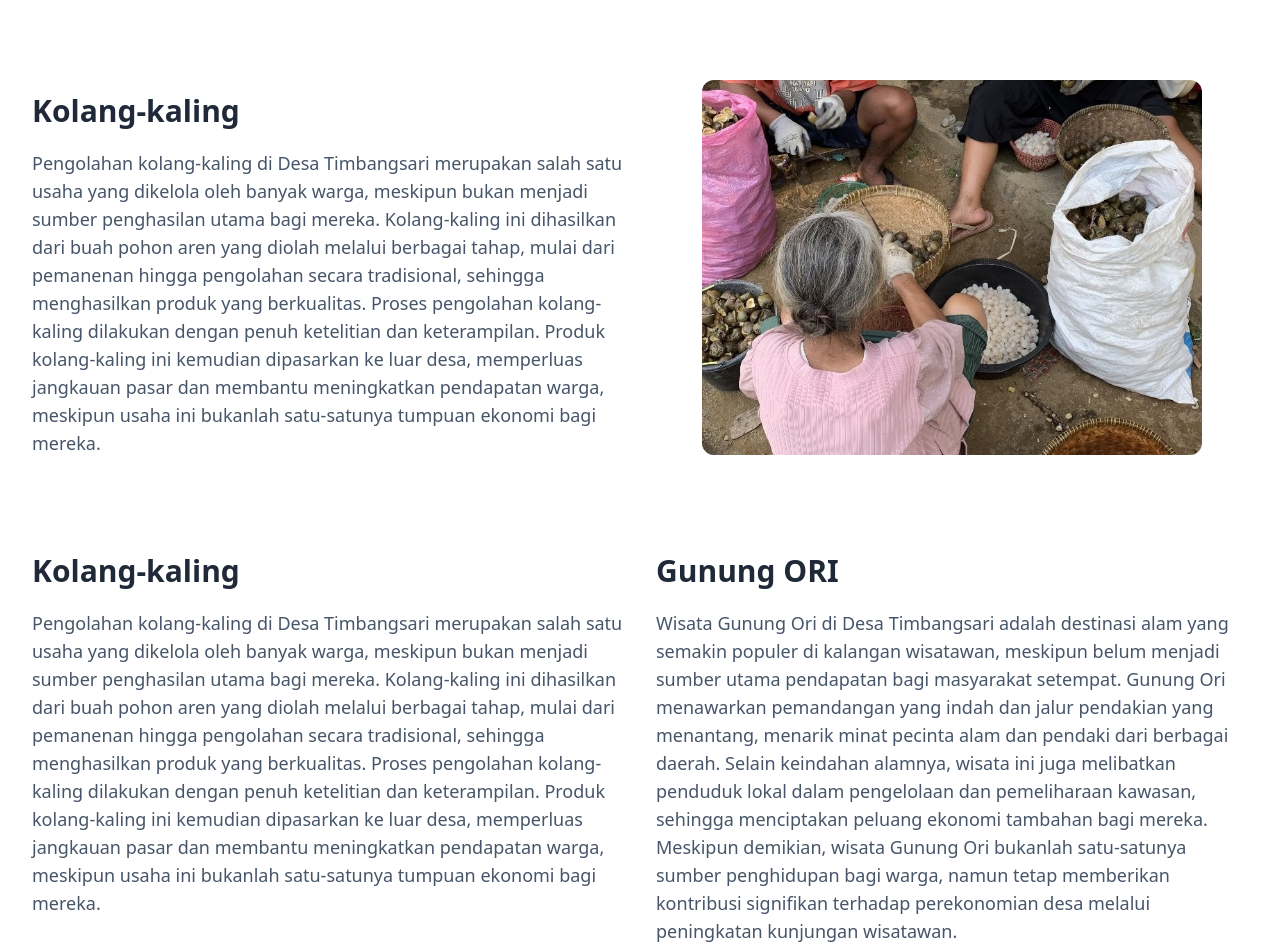
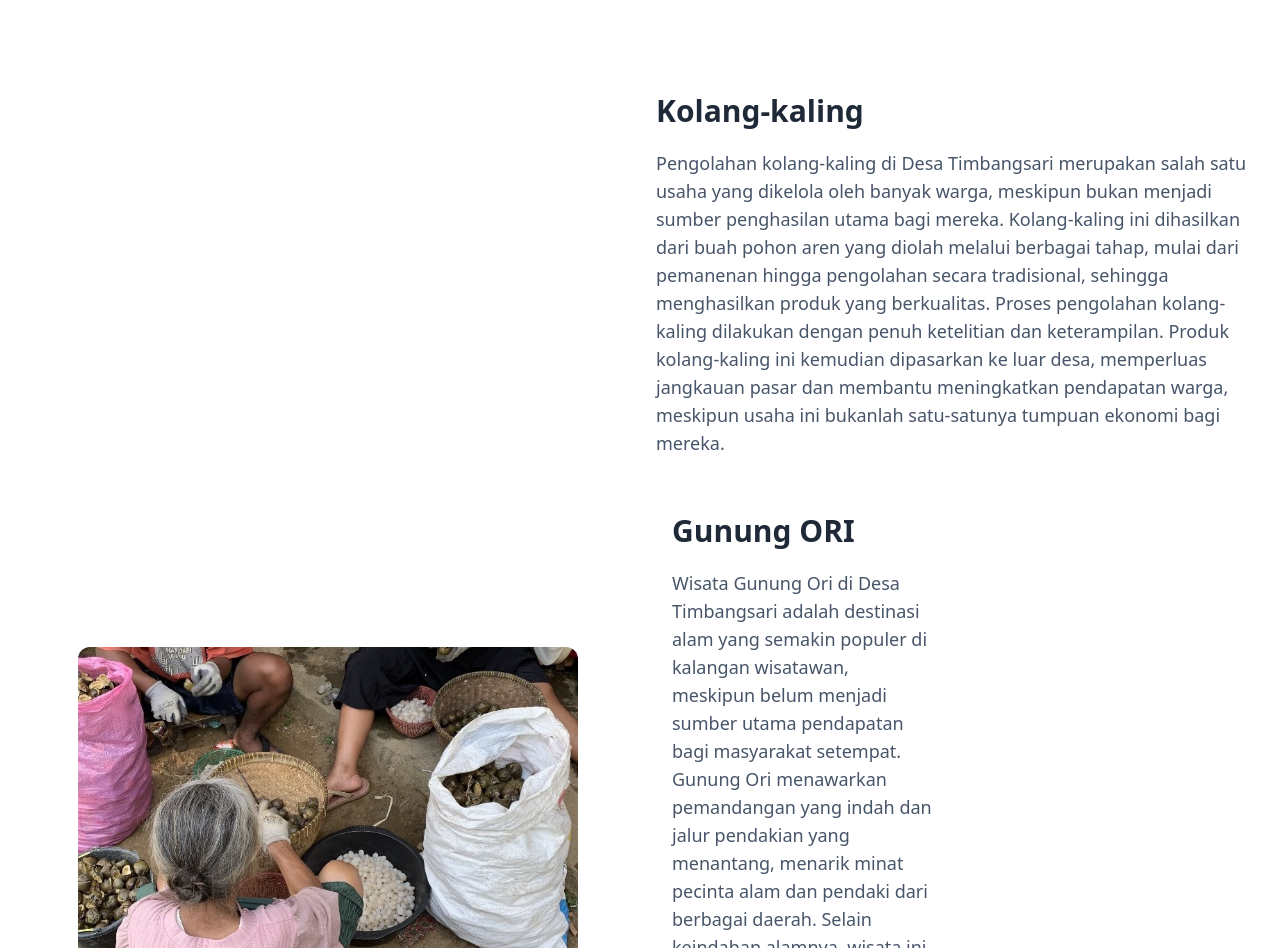
Before and after one commit to Zulfannn/timbangsari.github.io, a website: page umkm.html in a window 1280 px wide. Shown: the part 659-1607 px from the top of the page. Drawn offline with nearby package versions, Linux system fonts and the light colour scheme.

Commit message:
Update umkm.html

```diff
--- a/umkm.html
+++ b/umkm.html
@@ -81,9 +81,9 @@
           <div class="w-full px-4 lg:w-1/2 my-auto" data-aos="fade-up" data-aos-duration="1000">
             <img src="img/umkm/aren.jpg" alt="history" class="rounded-xl mx-auto" width="500" />
           </div>
-          <div class="w-full hidden px-4 mt-14 mb-10 lg:w-1/2 lg:block" data-aos="fade-down" data-aos-duration="1000">
-            <h2 class="font-bold text-center lg:text-left text-2xl mb-5 hover:text-orange-600 lg:text-3xl">Kolang-kaling</h2>
-            <p class="text-lg text-left text-slate-600 lg:text-md">
+          <div class="w-full px-4 mt-14 mb-10 lg:hidden" data-aos="fade-left" data-aos-duration="1000">
+            <h2 class="font-bold text-center text-2xl mb-5 hover:text-orange-600 lg:text-3xl">Kolang-kaling</h2>
+            <p class="text-lg text-slate-600 text-center lg:text-md">
               Pengolahan kolang-kaling di Desa Timbangsari merupakan salah satu usaha yang dikelola oleh banyak warga, meskipun bukan menjadi sumber penghasilan utama bagi mereka. Kolang-kaling ini dihasilkan dari buah pohon aren yang diolah melalui berbagai tahap, mulai dari pemanenan hingga pengolahan secara tradisional, sehingga menghasilkan produk yang berkualitas. Proses pengolahan kolang-kaling dilakukan dengan penuh ketelitian dan keterampilan. Produk kolang-kaling ini kemudian dipasarkan ke luar desa, memperluas jangkauan pasar dan membantu meningkatkan pendapatan warga, meskipun usaha ini bukanlah satu-satunya tumpuan ekonomi bagi mereka.
             </p>
           </div>
@@ -95,7 +95,6 @@
             <p class="text-lg text-left text-slate-600 lg:text-md">
               Pengolahan kolang-kaling di Desa Timbangsari merupakan salah satu usaha yang dikelola oleh banyak warga, meskipun bukan menjadi sumber penghasilan utama bagi mereka. Kolang-kaling ini dihasilkan dari buah pohon aren yang diolah melalui berbagai tahap, mulai dari pemanenan hingga pengolahan secara tradisional, sehingga menghasilkan produk yang berkualitas. Proses pengolahan kolang-kaling dilakukan dengan penuh ketelitian dan keterampilan. Produk kolang-kaling ini kemudian dipasarkan ke luar desa, memperluas jangkauan pasar dan membantu meningkatkan pendapatan warga, meskipun usaha ini bukanlah satu-satunya tumpuan ekonomi bagi mereka.
             </p>
-          </div>
           <div class="w-full px-4 mt-14 mb-10 lg:w-1/2" data-aos="fade-up" data-aos-duration="1000">
             <h2 class="font-bold text-center lg:text-left text-2xl mb-5 hover:text-orange-600 lg:text-3xl">Gunung ORI</h2>
             <p class="text-lg text-slate-600  lg:text-md">
```
